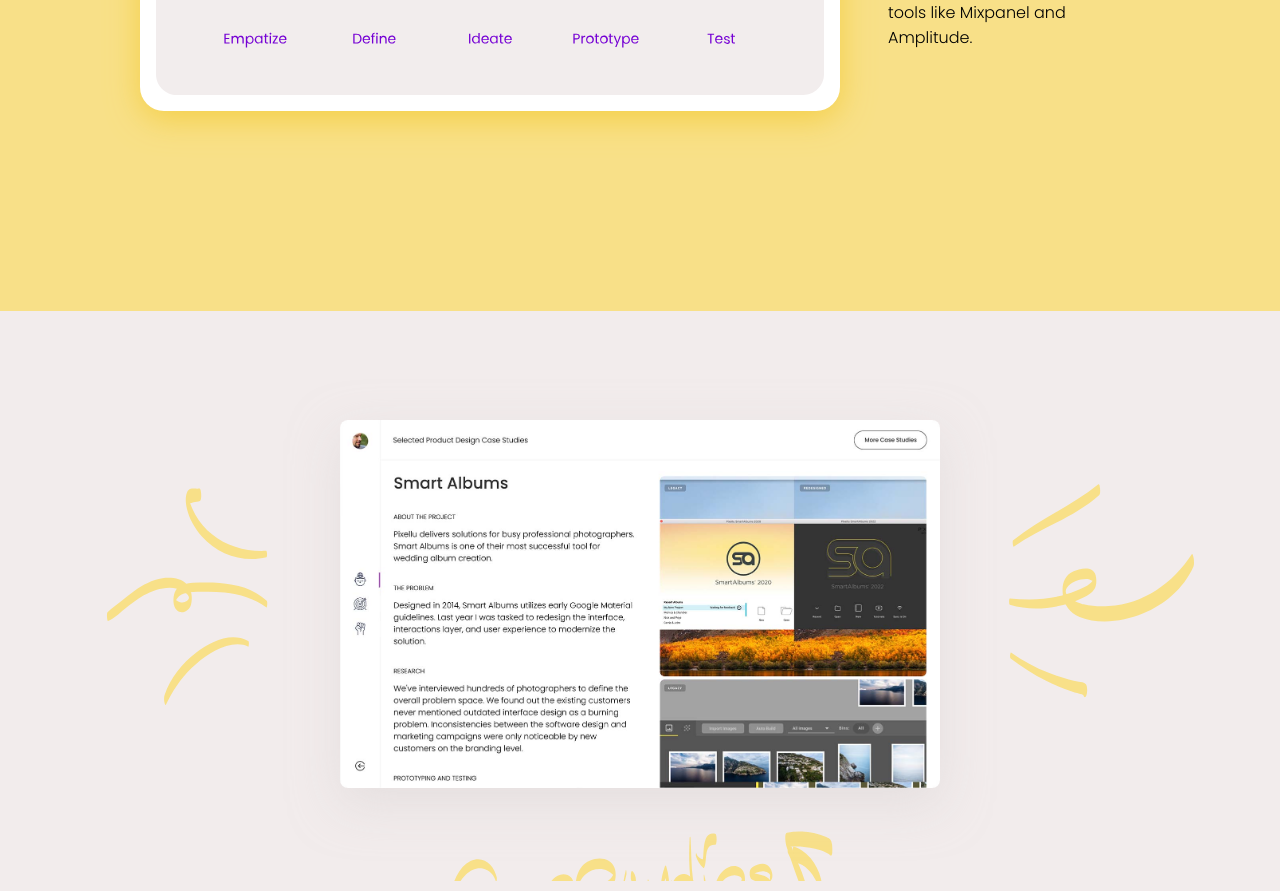
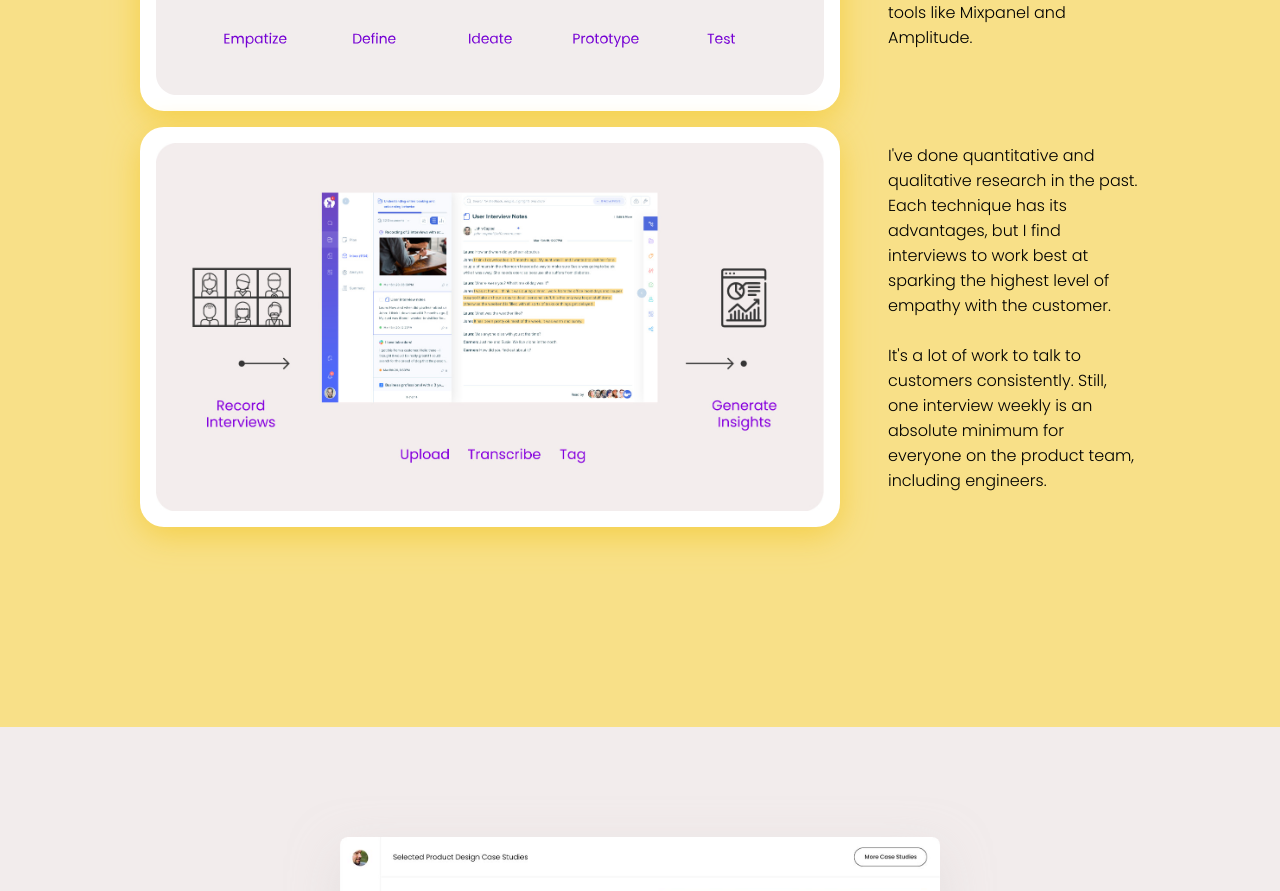
Before and after one commit to tombrewsviews/my-path, a React (Create React App) app: page /challenges/processes in a window 1280 px wide. Shown: the part 3788-4679 px from the top of the page. Built offline with nearby package versions, Linux system fonts and the light colour scheme.

Commit message:
processes content

```diff
--- a/src/pages/Processes.js
+++ b/src/pages/Processes.js
@@ -25,6 +25,7 @@
 import habit12 from "./../images/habit12.svg";
 
 import product1 from "./../images/product1.svg";
+import product2 from "./../images/product2.jpg";
 
 import Footer from "./../components/footer.js";
 
@@ -271,6 +272,18 @@
             <br />
           </p>
         </CardSection2TextRight>
+        <CardSection2TextRight imgOne={product2}>
+          <p style={{ fontSize: "16px" }}>
+            I've done quantitative and qualitative research in the past. Each
+            technique has its advantages, but I find interviews to work best at
+            sparking the highest level of empathy with the customer. <br />{" "}
+            <br />
+            It's a lot of work to talk to customers consistently. Still, one
+            interview weekly is an absolute minimum for everyone on the product
+            team, including engineers.
+            <br />
+          </p>
+        </CardSection2TextRight>
       </div>
       <Footer
         backgroundColor="rgb(242 236 236)"
```
Also changed, not shown: src/images/product2.jpg (added), 1 other file (tests, documents, lock files or other folders).
